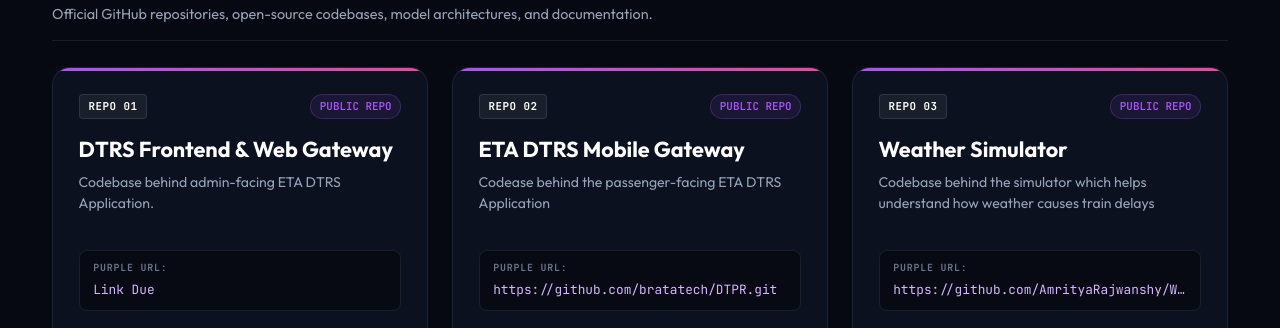
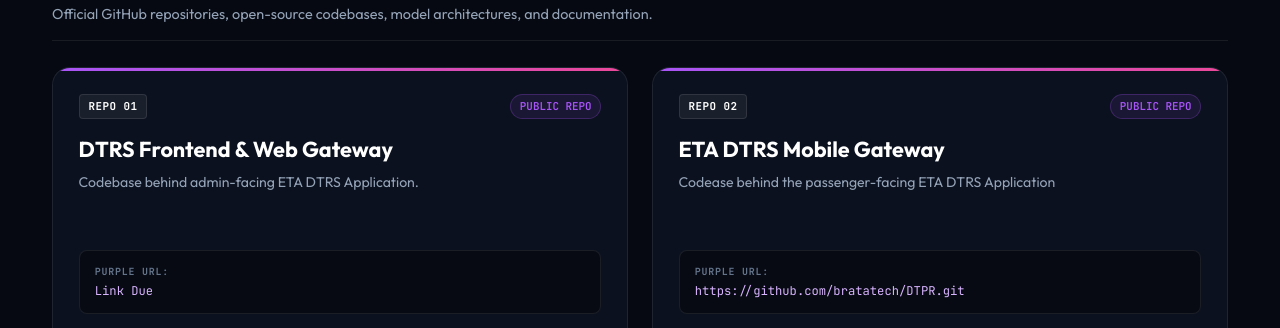
Before and after one commit to DEBNILPAL/DTRS-Project-, a website: page index.html in a window 1280 px wide. Shown: the part 1756-2084 px from the top of the page. Drawn offline with Linux system fonts and the light colour scheme.

Commit message:
GitHub Cards Updated
URL Cleanly Visible

```diff
--- a/styles.css
+++ b/styles.css
@@ -606,6 +606,31 @@
 .card-purple .url-display { color: #d8b4fe; }
 .card-amber .url-display { color: var(--amber-primary); }
 
+/* GitHub Section URL Box & Card Resizing */
+#githubs-grid {
+  grid-template-columns: repeat(auto-fit, minmax(min(100%, 460px), 1fr));
+}
+
+#githubs-grid .card-url-container,
+.card-purple .card-url-container {
+  min-height: 64px;
+  display: flex;
+  flex-direction: column;
+  justify-content: center;
+  padding: 0.65rem 0.95rem;
+}
+
+#githubs-grid .url-display,
+.card-purple .url-display {
+  white-space: normal;
+  word-break: break-all;
+  overflow-wrap: anywhere;
+  text-overflow: unset;
+  overflow: visible;
+  font-size: 0.76rem;
+  line-height: 1.45;
+}
+
 /* Launch Site Button */
 .card-bottom {
   border-top: 1px solid var(--border-subtle);
```
Also changed, not shown: index.html (+25 -10 lines).
